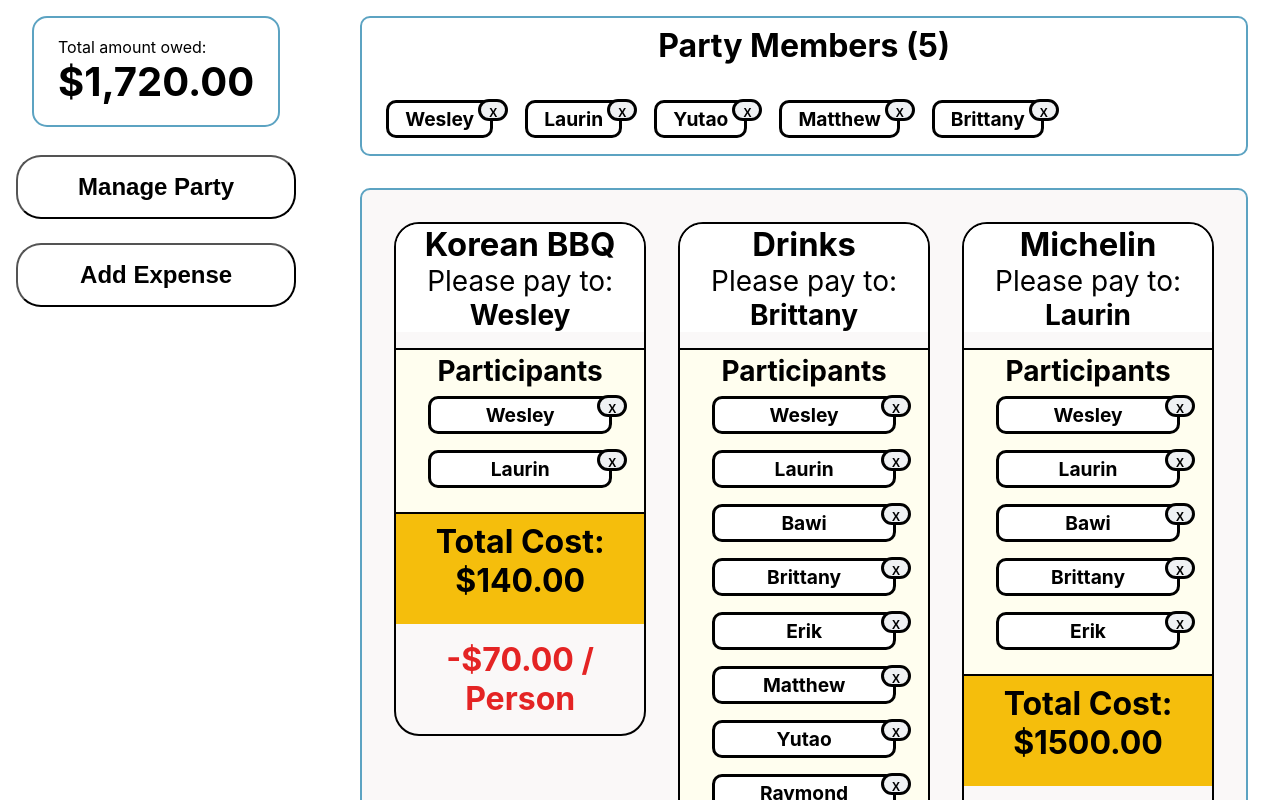
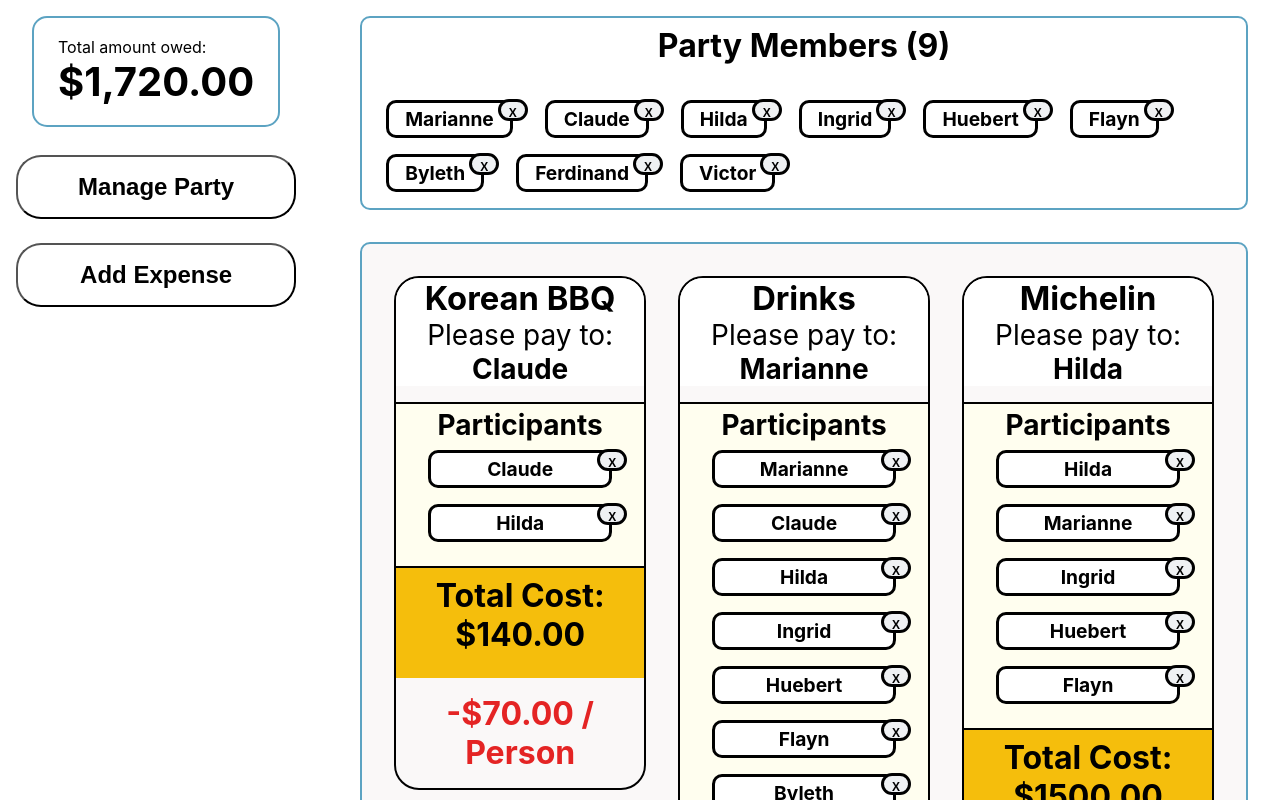
Before and after one commit to WesloTheWeb/SplitBillApp, a React (Create React App) app: page / in a window 1280 px wide. Shown: the top 800 px of the page. Built offline with nearby package versions, Linux system fonts and the light colour scheme.

Commit message:
cleaner dummy data

```diff
--- a/src/app/expenseSlice.js
+++ b/src/app/expenseSlice.js
@@ -4,21 +4,21 @@ const initialState = {
     expenses: [
         {
             expenseName: 'Korean BBQ',
-            personBeingPaid: 'Wesley',
+            personBeingPaid: 'Claude',
             cost: 140,
-            payers: ['Wesley', 'Laurin'],
+            payers: ['Claude', 'Hilda'],
         },
         {
             expenseName: 'Drinks',
-            personBeingPaid: 'Brittany',
+            personBeingPaid: 'Marianne',
             cost: 80,
-            payers: ['Wesley', 'Laurin', 'Bawi', 'Brittany', 'Erik', 'Matthew', 'Yutao', 'Raymond', 'Hien'],
+            payers: ['Marianne', 'Claude', 'Hilda', 'Ingrid', 'Huebert', 'Flayn', 'Byleth', 'Ferdinand', 'Victor'],
         },
         {
             expenseName: 'Michelin',
-            personBeingPaid: 'Laurin',
+            personBeingPaid: 'Hilda',
             cost: 1500,
-            payers: ['Wesley', 'Laurin', 'Bawi', 'Brittany', 'Erik'],
+            payers: ['Hilda', 'Marianne', 'Ingrid', 'Huebert', 'Flayn'],
         },
     ]
 }
--- a/src/app/partySlice.js
+++ b/src/app/partySlice.js
@@ -1,7 +1,7 @@
 import { createSlice } from "@reduxjs/toolkit";
 
 const initialState = {
-    partyMembers: ['Wesley', 'Laurin', 'Yutao', 'Matthew', 'Brittany']
+    partyMembers: ['Marianne', 'Claude', 'Hilda', 'Ingrid', 'Huebert', 'Flayn', 'Byleth', 'Ferdinand', 'Victor']
 }
 
 const partySlice = createSlice({
```
